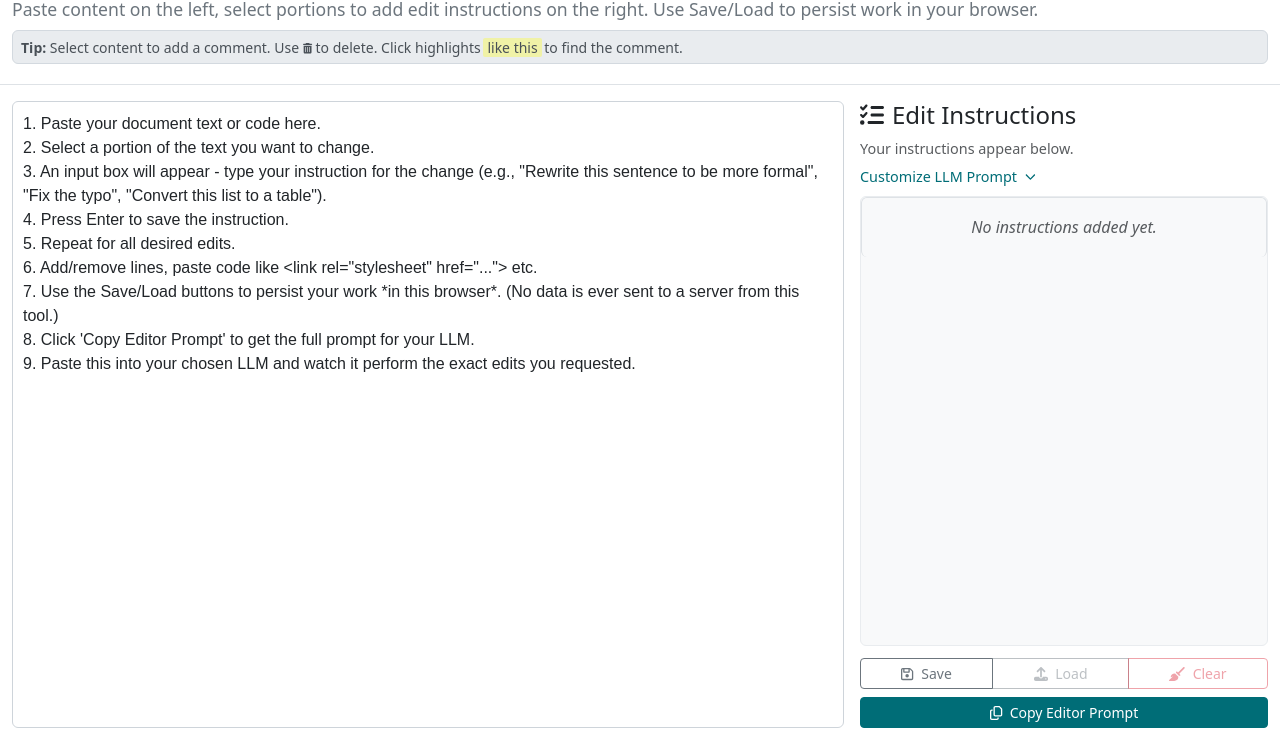
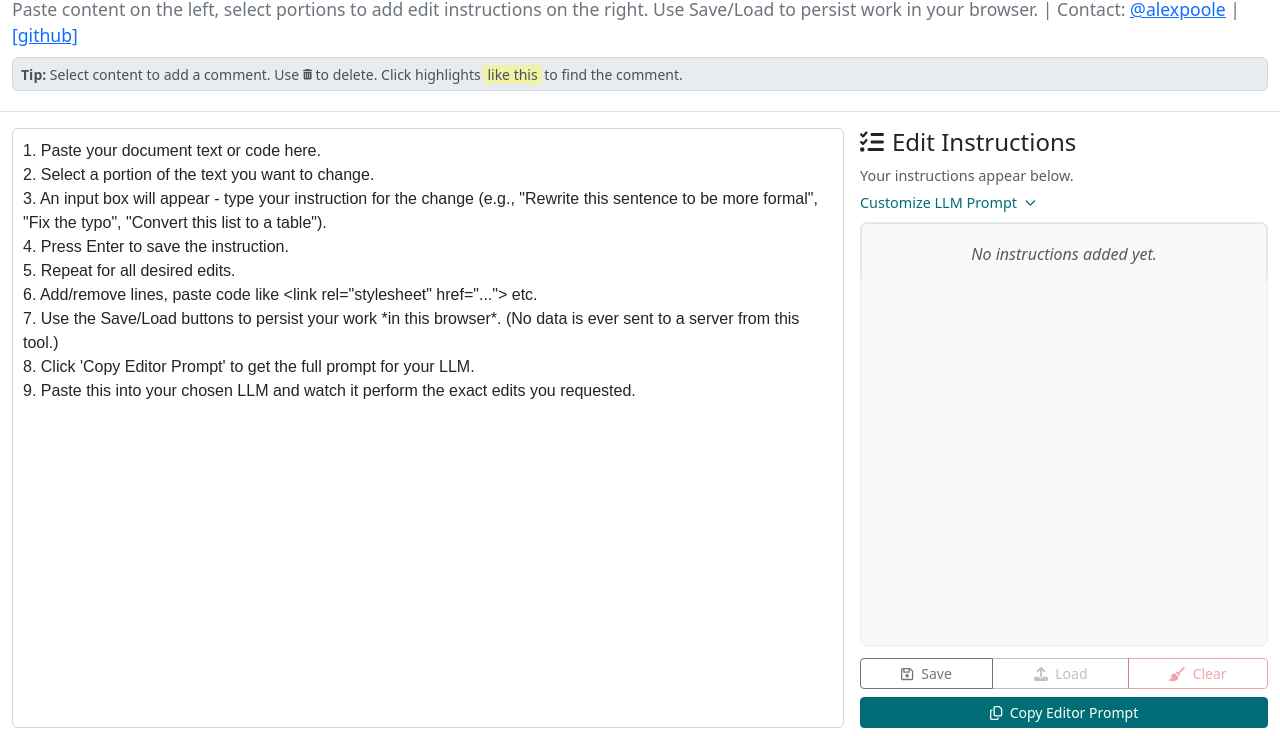
Before and after one commit to alexfpoole/reprompt.pro, a plain HTML site: page index.html in a window 1280 px wide. Shown: the part 64-800 px from the top of the page. Drawn offline with nearby package versions, Linux system fonts and the light colour scheme.

Commit message:
added contacts

```diff
--- a/index.html
+++ b/index.html
@@ -25,7 +25,10 @@
         </div>
     </div>
     <!-- End Title/Switch Row -->
-    <p class="lead mb-2">Paste content on the left, select portions to add edit instructions on the right. Use Save/Load to persist work in your browser.</p>
+    <p class="lead mb-2">Paste content on the left, select portions to add edit instructions on the right. Use Save/Load to persist work in your browser.
+        | Contact: <a href="https://www.linkedin.com/in/alexpoole/" target="_blank">@alexpoole</a>
+        | <a href="https://github.com/alexfpoole/reprompt.pro" target="_blank">[github]</a>
+    </p>
     <div class="alert alert-secondary py-1 px-2" role="alert">
         <small><strong>Tip:</strong> Select content to add a comment. Use <i class="fa-solid fa-trash-can fa-xs"></i> to delete. Click highlights <span class="editor-highlight px-1" style="background-color: rgba(255, 255, 0, 0.3); cursor:default;">like this</span> to find the comment.</small>
     </div>
```
